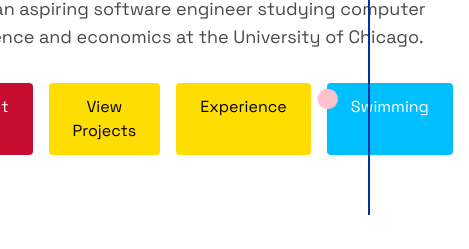
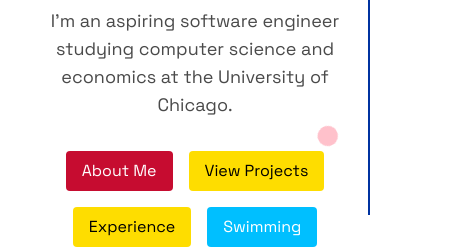
Before and after one commit to HD50N/hudsonchung-portfolio, a React (Vite) app: page / in a window 390 px wide. Shown: the part 609-858 px from the top of the page, 469 px wide, since content can reach past the window. Built offline with nearby package versions, Linux system fonts and the light colour scheme.

Commit message:
reactive buttons

```diff
--- a/src/components/sections/Home.jsx
+++ b/src/components/sections/Home.jsx
@@ -29,25 +29,24 @@ export const Home = () => {
                     <h1 className="text-5xl md:text-7xl font-bold mb-6 bg-gradient-to-r from-[#0033A0] to-[#00BFFF] bg-clip-text text-transparent leading-tight">
                         Hi, I'm Hudson Chung
                     </h1>
-
                     <p className="text-[#4A4A4A] text-lg mb-8 max-w-lg mx-auto">
                         I'm an aspiring software engineer studying computer science and economics at the University of Chicago.
                     </p>
 
-                    <div className="flex justify-center space-x-4">
-                        <a href="#about" onClick={(e) => handleScroll(e, 'about')} className="bg-[#C60C30] text-white py-3 px-6 rounded font-medium transition-all duration-200 hover:-translate-y-0.5 hover:shadow-[0_0_15px_rgba(254, 221, 0, 0.2)]">
+                    <div className="flex flex-wrap justify-center gap-4 mb-8">
+                        <a href="#about" onClick={(e) => handleScroll(e, 'about')} className="bg-[#C60C30] text-white py-2 px-4 md:py-3 md:px-6 rounded font-medium transition-all duration-200 hover:-translate-y-0.5 hover:shadow-[0_0_15px_rgba(254, 221, 0, 0.2)]">
                             About Me
                         </a>
 
-                        <a href="#projects" onClick={(e) => handleScroll(e, 'projects')} className="bg-[#FEDD00] text-black py-3 px-6 rounded font-medium transition relative overflow-hidden hover:-translate-y-0.5 hover:shadow-[0_0_15px_rgba(198, 12, 48, 0.4)]">
+                        <a href="#projects" onClick={(e) => handleScroll(e, 'projects')} className="bg-[#FEDD00] text-black py-2 px-4 md:py-3 md:px-6 rounded font-medium transition relative overflow-hidden hover:-translate-y-0.5 hover:shadow-[0_0_15px_rgba(198, 12, 48, 0.4)]">
                             View Projects
                         </a>
 
-                        <a href="#experience" onClick={(e) => handleScroll(e, 'experience')} className="bg-[#FEDD00] text-black py-3 px-6 rounded font-medium transition-all duration-200 hover:-translate-y-0.5 hover:shadow-[0_0_15px_rgba(254, 221, 0, 0.2)]">
+                        <a href="#experience" onClick={(e) => handleScroll(e, 'experience')} className="bg-[#FEDD00] text-black py-2 px-4 md:py-3 md:px-6 rounded font-medium transition-all duration-200 hover:-translate-y-0.5 hover:shadow-[0_0_15px_rgba(254, 221, 0, 0.2)]">
                             Experience
                         </a>
 
-                        <a href="swimming" onClick={(e) => handleScroll(e, 'swimming')} className="bg-[#00BFFF] text-white py-3 px-6 rounded font-medium transition-all duration-200 hover:-translate-y-0.5 hover:shadow-[0_0_15px_rgba(0, 191, 255, 0.4)]">
+                        <a href="swimming" onClick={(e) => handleScroll(e, 'swimming')} className="bg-[#00BFFF] text-white py-2 px-4 md:py-3 md:px-6 rounded font-medium transition-all duration-200 hover:-translate-y-0.5 hover:shadow-[0_0_15px_rgba(0, 191, 255, 0.4)]">
                             Swimming
                         </a>
                     </div>
```
